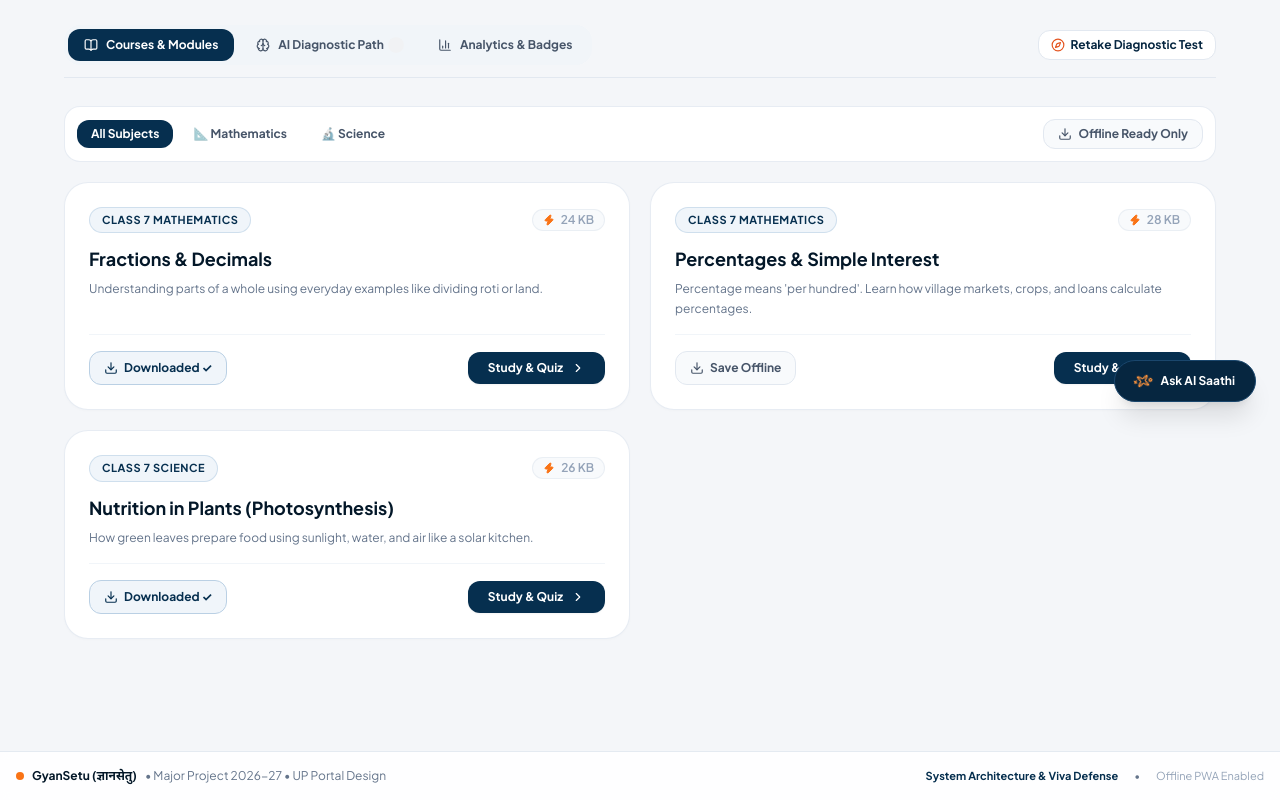
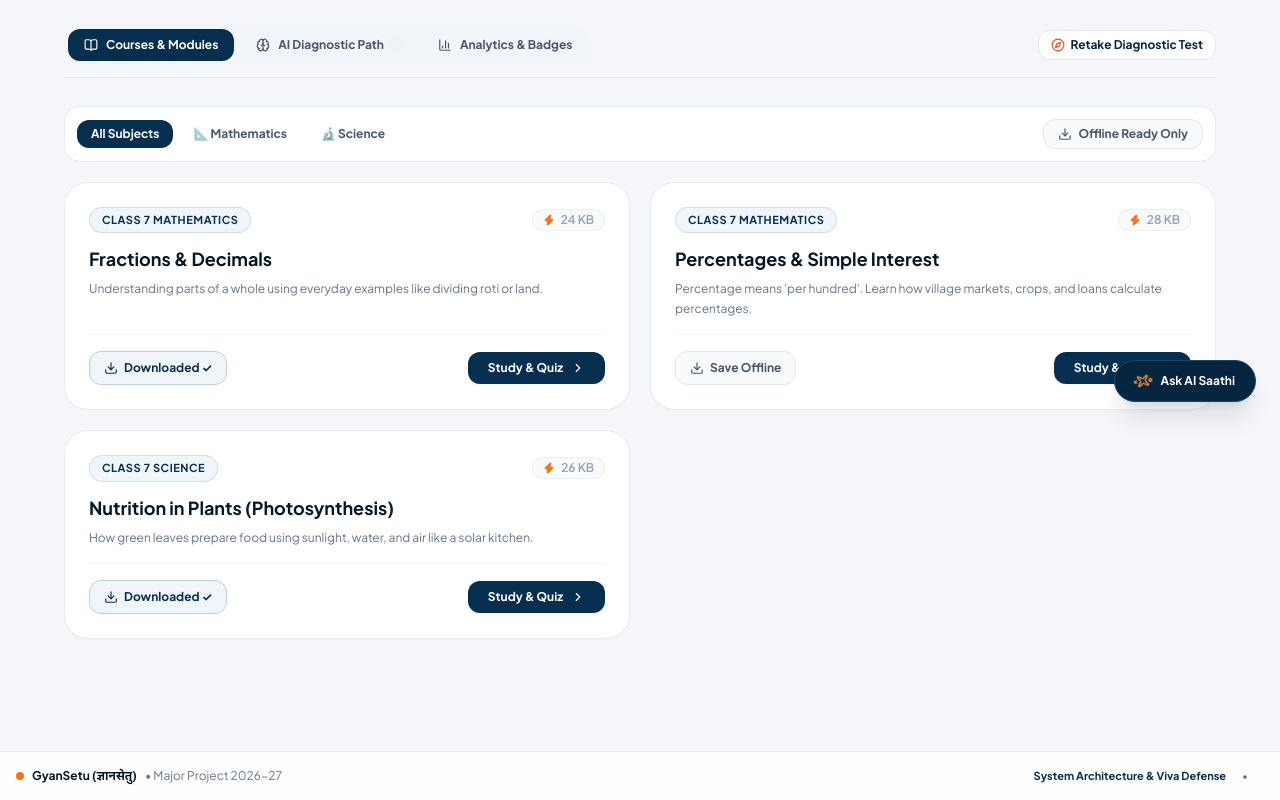
Before and after one commit to adi234kumar999-cyber/rural-learning-platform, a React (Vite) app: page / in a window 1280 px wide. Shown: the part 374-1174 px from the top of the page. Built offline with nearby package versions, Linux system fonts and the light colour scheme.

Commit message:
Update App.jsx

```diff
--- a/src/App.jsx
+++ b/src/App.jsx
@@ -304,14 +304,14 @@ export function App() {
         <div className="max-w-7xl mx-auto px-4 flex flex-col sm:flex-row items-center justify-between gap-2">
           <div className="flex items-center gap-2">
             <span className="w-2 h-2 rounded-full bg-upsaffron-500" />
-            <strong className="text-upnavy-950">GyanSetu (ज्ञानसेतु)</strong> • Major Project 2026-27 • UP Portal Design
+            <strong className="text-upnavy-950">GyanSetu (ज्ञानसेतु)</strong> • Major Project 2026-27
           </div>
           <div className="flex items-center gap-4 text-[11px]">
             <button onClick={() => setIsArchitectureOpen(true)} className="hover:underline text-upnavy-800 hover:text-upsaffron-600 font-bold transition">
               System Architecture & Viva Defense
             </button>
             <span>•</span>
-            <span className="text-slate-400">Offline PWA Enabled</span>
+            <span className="text-slate-400"></span>
           </div>
         </div>
       </footer>
```
